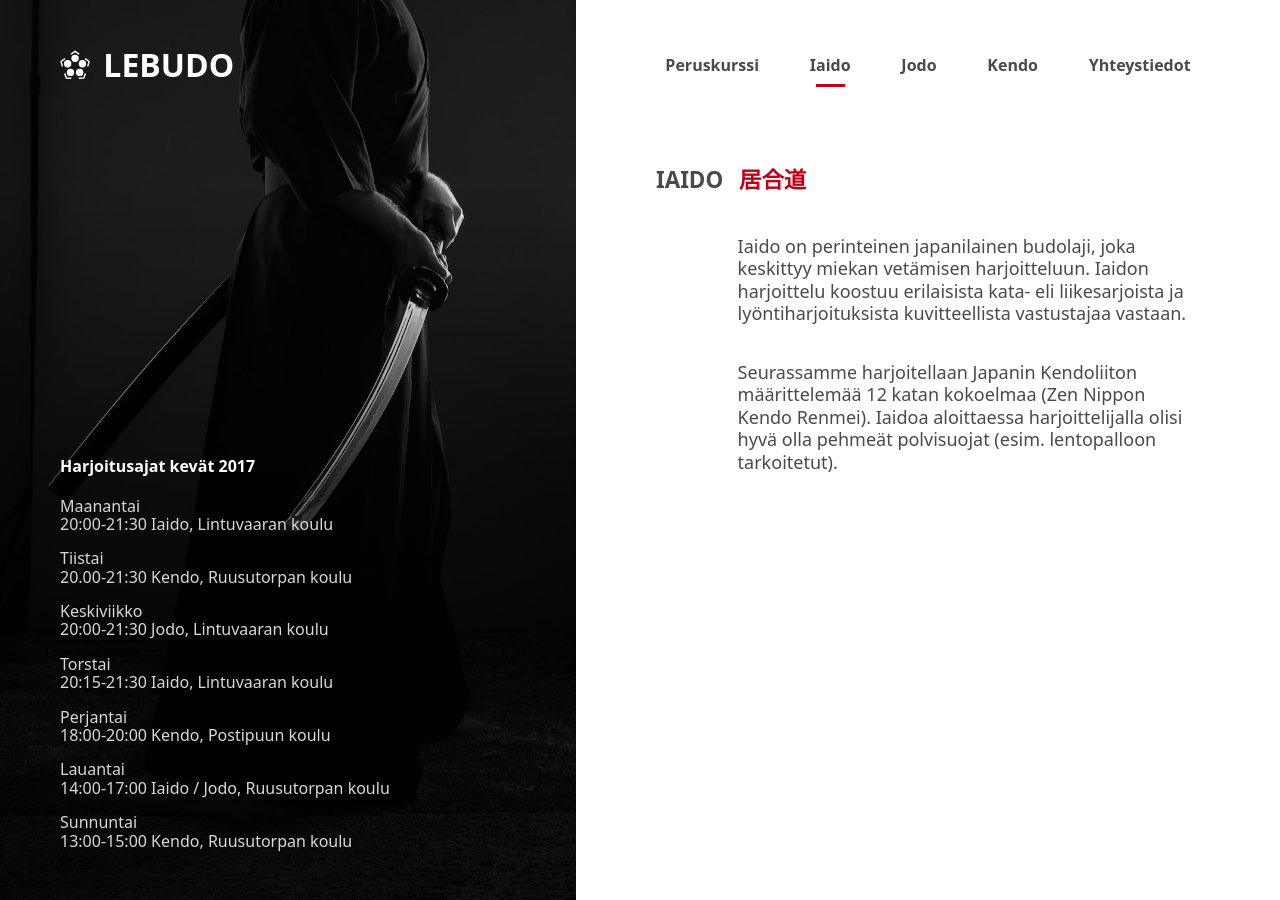
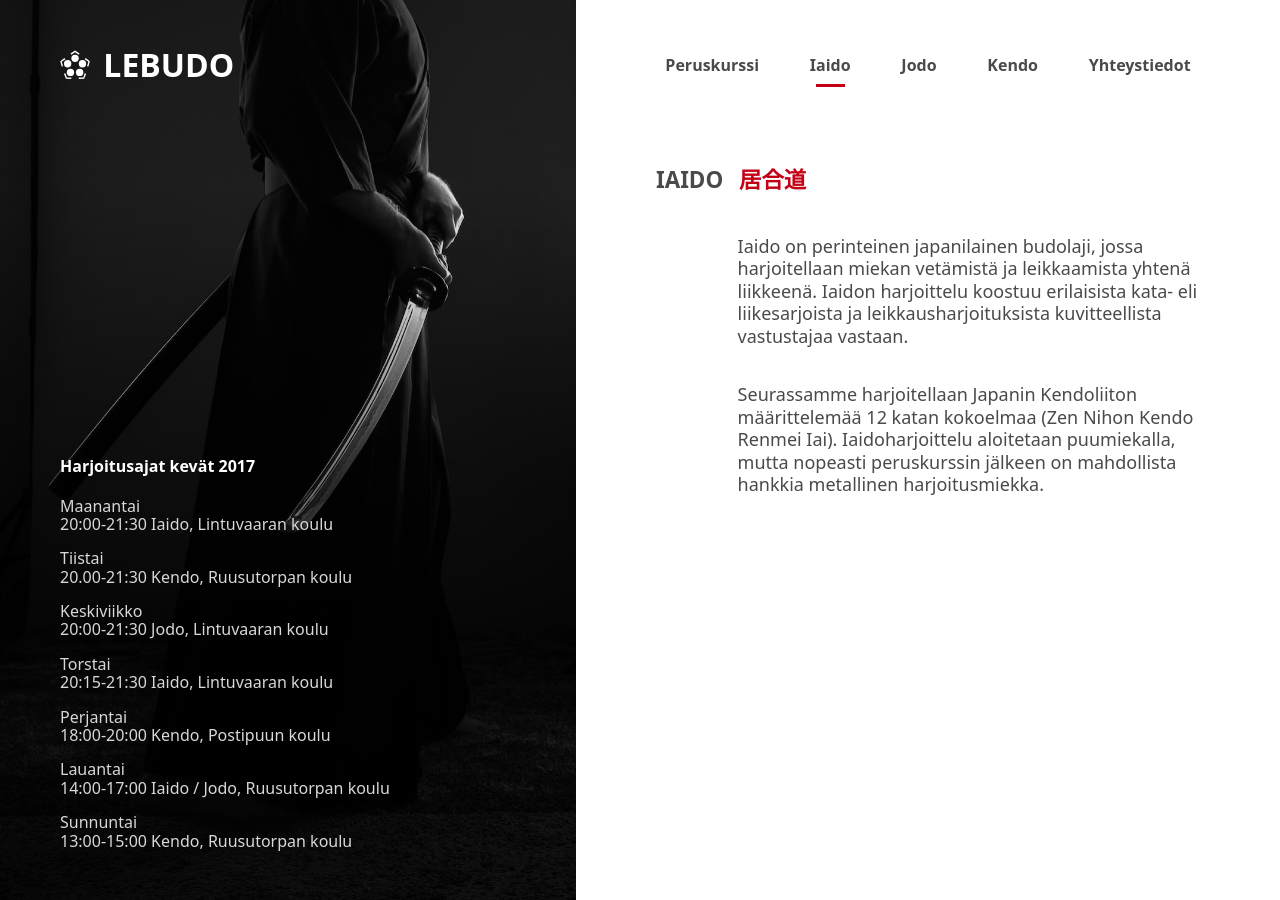
Before and after one commit to lime/lebudo, a Jekyll site: the page built from iaido.md, in a window 1280 px wide. Built offline with Jekyll 4.4.1, drawn with Linux system fonts in a browser that asks for light colours; a script that is not in the unit is left out.

Commit message:
Update Pages “iaido”

```diff
--- a/iaido.md
+++ b/iaido.md
@@ -1,11 +1,10 @@
 ---
 title: Iaido
+subtitle: 居合道
 position: 1
-subtitle: 居合道
-background_image: "/uploads/iaito_2.jpg"
+background_image: /uploads/iaito_2.jpg
 layout: page
 ---
+Iaido on perinteinen japanilainen budolaji, jossa harjoitellaan miekan vetämistä ja leikkaamista yhtenä liikkeenä. Iaidon harjoittelu koostuu erilaisista kata- eli liikesarjoista ja leikkausharjoituksista kuvitteellista vastustajaa vastaan.
 
-Iaido on perinteinen japanilainen budolaji, joka keskittyy miekan vetämisen harjoitteluun. Iaidon harjoittelu koostuu erilaisista kata- eli liikesarjoista ja lyöntiharjoituksista kuvitteellista vastustajaa vastaan.
-
-Seurassamme harjoitellaan Japanin Kendoliiton määrittelemää 12 katan kokoelmaa (Zen Nippon Kendo Renmei). Iaidoa aloittaessa harjoittelijalla olisi hyvä olla pehmeät polvisuojat (esim. lentopalloon tarkoitetut).
+Seurassamme harjoitellaan Japanin Kendoliiton määrittelemää 12 katan kokoelmaa (Zen Nihon Kendo Renmei Iai). Iaidoharjoittelu aloitetaan puumiekalla, mutta nopeasti peruskurssin jälkeen on mahdollista hankkia metallinen harjoitusmiekka.
```
